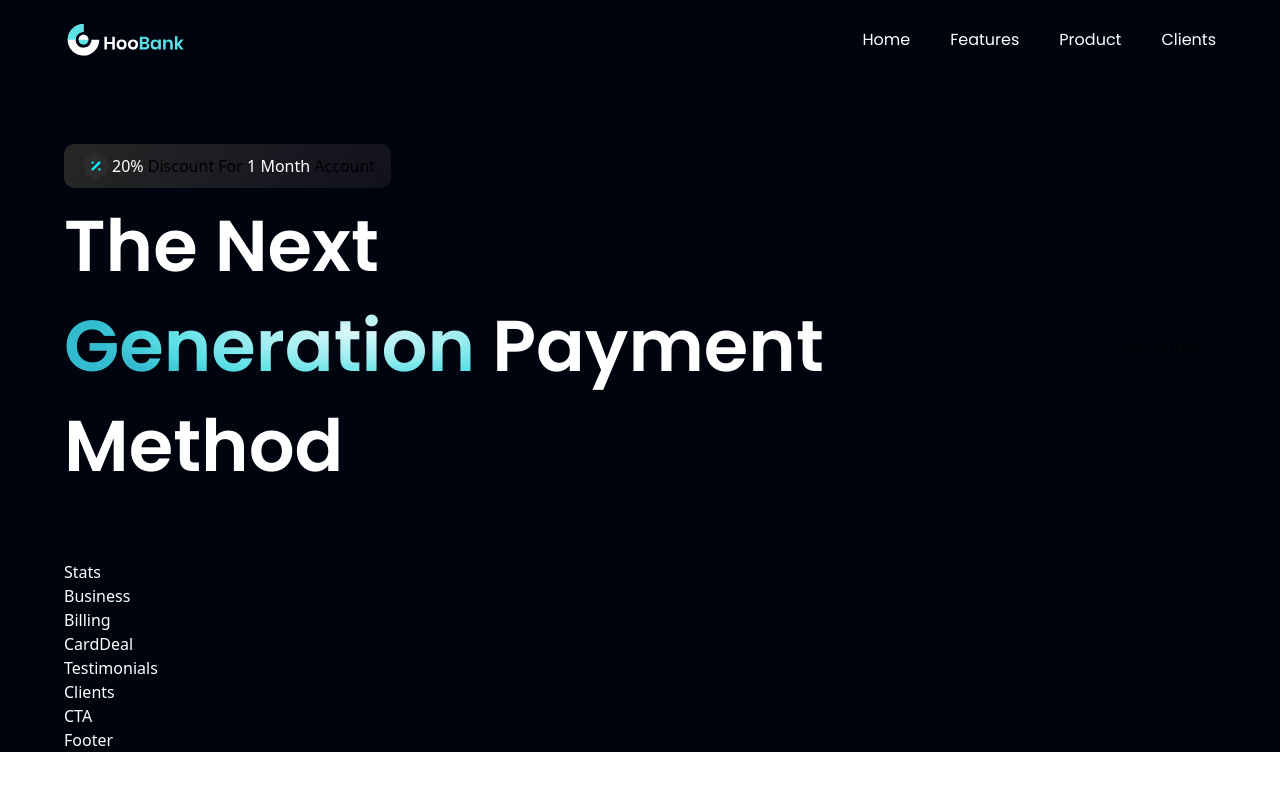
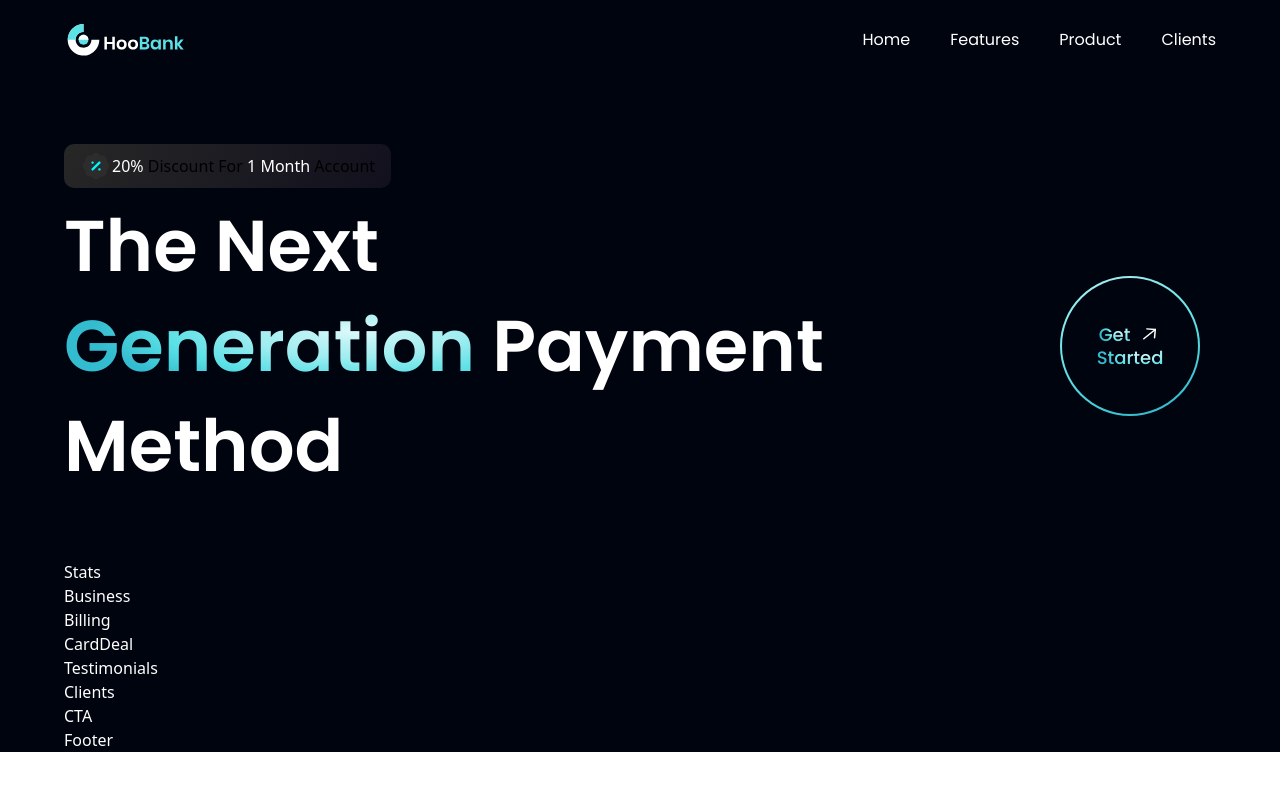
Before and after one commit to Prathamdas3/WooBank, a React (Vite) app: page / in a window 1280 px wide. Shown: the top 790 px of the page. Built offline with nearby package versions, Linux system fonts and the light colour scheme.

Commit message:
completed the getstarted page

```diff
--- a/src/components/GetStarted.jsx
+++ b/src/components/GetStarted.jsx
@@ -1,7 +1,28 @@
-import React from "react";
+import styles from "../style";
+import { arrowUp } from "../assets";
 
-const GetStarted = () => {
-  return <div>GetStarted</div>;
-};
+const GetStarted = () => (
+  <div
+    className={`${styles.flexCenter} w-[140px] h-[140px] rounded-full bg-blue-gradient p-[2px] cursor-pointer `}
+  >
+    <div
+      className={`${styles.flexCenter} flex-col bg-primary w-[100%] h-[100%] rounded-full`}
+    >
+      <div className={`${styles.flexStart} flex-row`}>
+        <p className="font-poppins font-medium text-[18px] leading-[23px] mr-2">
+          <span className="text-gradient">Get</span>
+        </p>
+        <img
+          src={arrowUp}
+          alt="arrow"
+          className="w-[23px] h-[23px] object-contain"
+        />
+      </div>
+      <p className="font-poppins font-medium text-[18px] leading-[23px]">
+        <span className="text-gradient">Started</span>
+      </p>
+    </div>
+  </div>
+);
 
 export default GetStarted;
```
Also changed, not shown: notes.txt.
